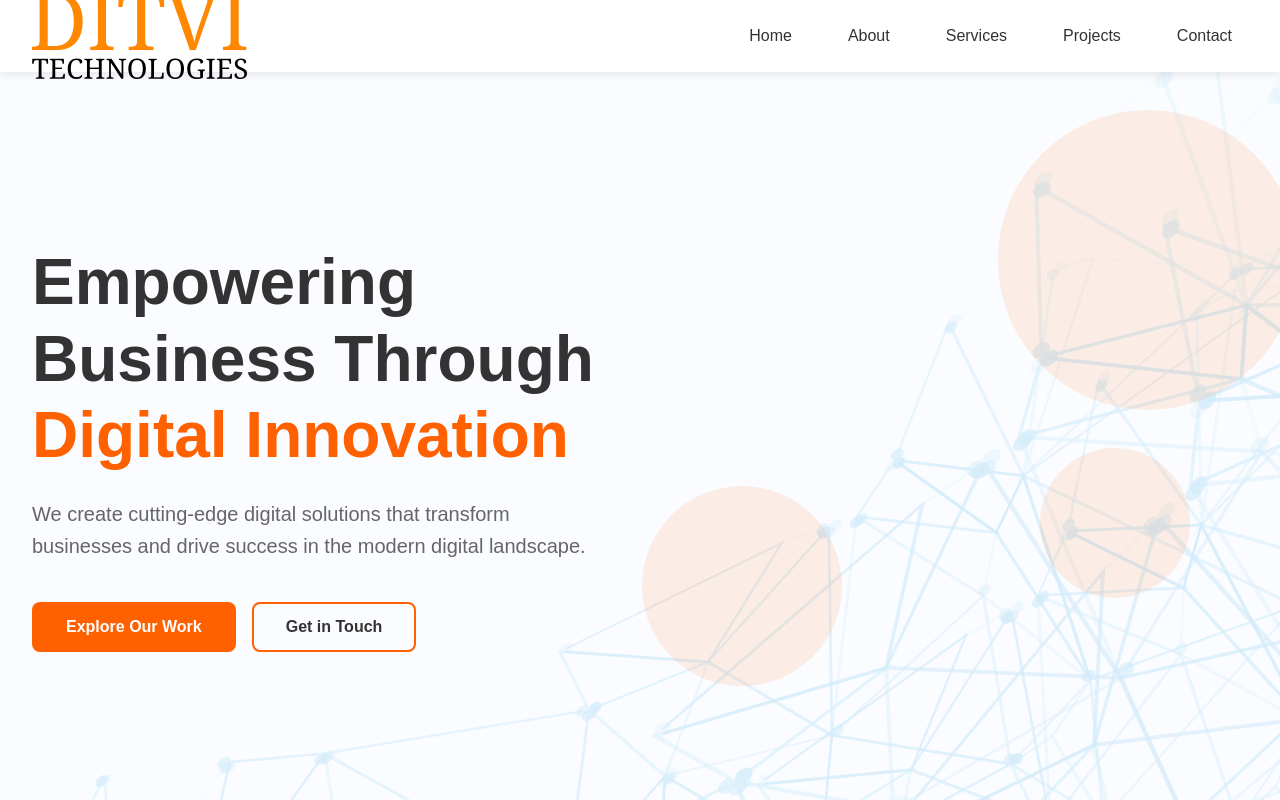
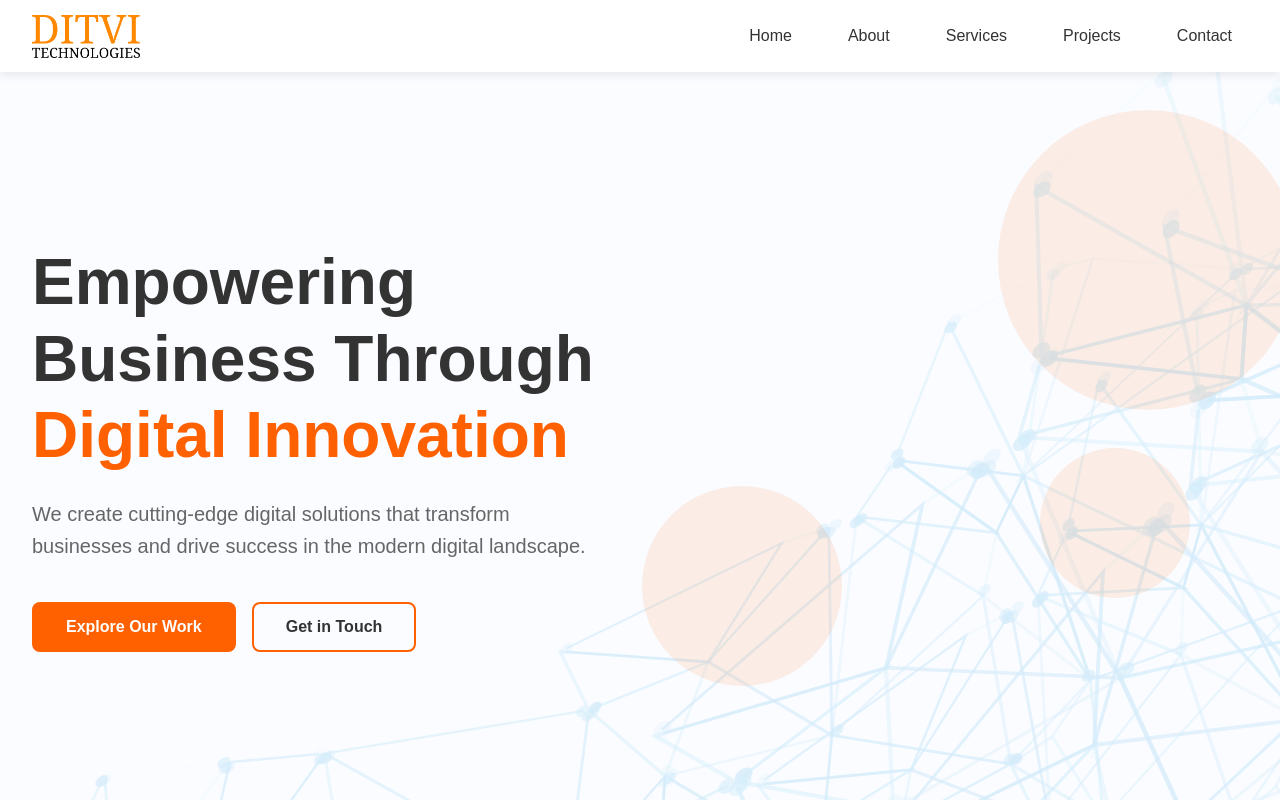
Before and after one commit to abhishek04012005/anksquare_v2, a Next.js app: page / in a window 1280 px wide. Shown: the top 800 px of the page. Built offline with nearby package versions, Linux system fonts and the light colour scheme.

Commit message:
Image pushed

```diff
--- a/src/components/navbar/Navbar.module.css
+++ b/src/components/navbar/Navbar.module.css
@@ -27,7 +27,7 @@
     display: flex;
     align-items: center;
     height: auto;
-  width: 100;
+    font-size: 1.25rem;
 }
 
 
@@ -37,7 +37,7 @@
 }
 
 .logoImage {
-    width: 100%;
+    width: 50%;
     height: auto;
 }
 
@@ -124,9 +124,11 @@
     .desktopMenu {
         display: flex;
     }
+
     .mobileMenuToggle {
         display: none;
     }
+
     .mobileMenu {
         display: none !important;
     }
@@ -137,6 +139,7 @@
     .navContent {
         height: 4rem;
     }
+
     .logo {
         font-size: 1.5rem;
     }
```
Lines whose indentation alone changed are shown as unchanged.
